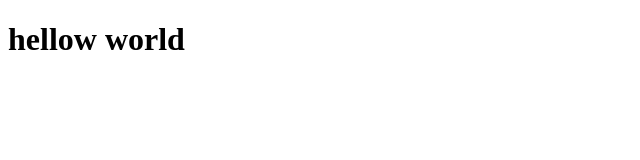
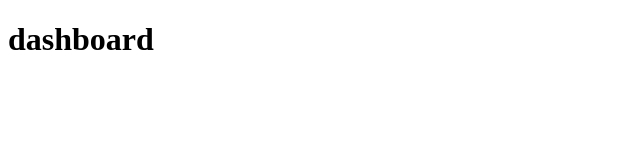
Before and after one commit to JoaoVSouto/github-explorer, a React (Create React App) app: page / in a window 1280 px wide. Shown: the top 160 px of the page, without its empty margins (0-640 px from the left). Built offline with nearby package versions, Linux system fonts and the light colour scheme.

Commit message:
Configures router

```diff
--- a/package.json
+++ b/package.json
@@ -12,6 +12,7 @@
     "@types/react-dom": "^16.9.8",
     "react": "^17.0.1",
     "react-dom": "^17.0.1",
+    "react-router-dom": "^5.2.0",
     "react-scripts": "4.0.0",
     "typescript": "^4.0.3",
     "web-vitals": "^0.2.4"
@@ -35,6 +36,7 @@
     ]
   },
   "devDependencies": {
+    "@types/react-router-dom": "^5.1.6",
     "@typescript-eslint/eslint-plugin": "^4.7.0",
     "@typescript-eslint/parser": "^4.7.0",
     "eslint-config-airbnb": "^18.2.1",
--- a/src/App.tsx
+++ b/src/App.tsx
@@ -1,7 +1,12 @@
 import React from 'react';
+import { BrowserRouter } from 'react-router-dom';
 
-const App: React.FC = () => {
-  return <h1>hellow world</h1>;
-};
+import Routes from './routes';
+
+const App: React.FC = () => (
+  <BrowserRouter>
+    <Routes />
+  </BrowserRouter>
+);
 
 export default App;
--- /dev/null
+++ b/src/pages/Dashboard/index.tsx
@@ -0,0 +1,7 @@
+import React from 'react';
+
+const Dashboard: React.FC = () => {
+  return <h1>dashboard</h1>;
+};
+
+export default Dashboard;
--- /dev/null
+++ b/src/pages/Repository/index.tsx
@@ -0,0 +1,7 @@
+import React from 'react';
+
+const Repository: React.FC = () => {
+  return <h1>Repository</h1>;
+};
+
+export default Repository;
--- /dev/null
+++ b/src/routes/index.tsx
@@ -0,0 +1,14 @@
+import React from 'react';
+import { Switch, Route } from 'react-router-dom';
+
+import Dashboard from '../pages/Dashboard';
+import Repository from '../pages/Repository';
+
+const Routes: React.FC = () => (
+  <Switch>
+    <Route path="/" exact component={Dashboard} />
+    <Route path="/repository" component={Repository} />
+  </Switch>
+);
+
+export default Routes;
```
Also changed, not shown: 1 other file (tests, documents, lock files or other folders).
